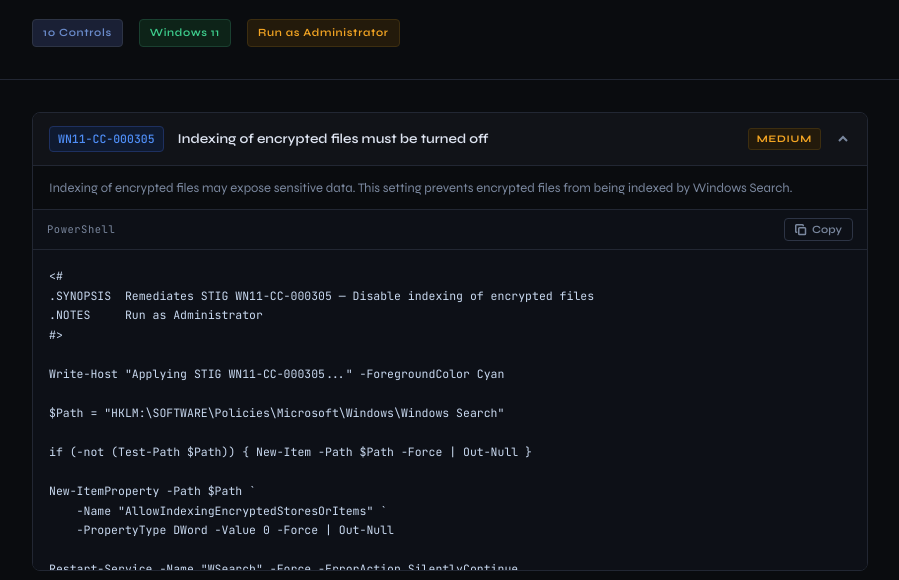
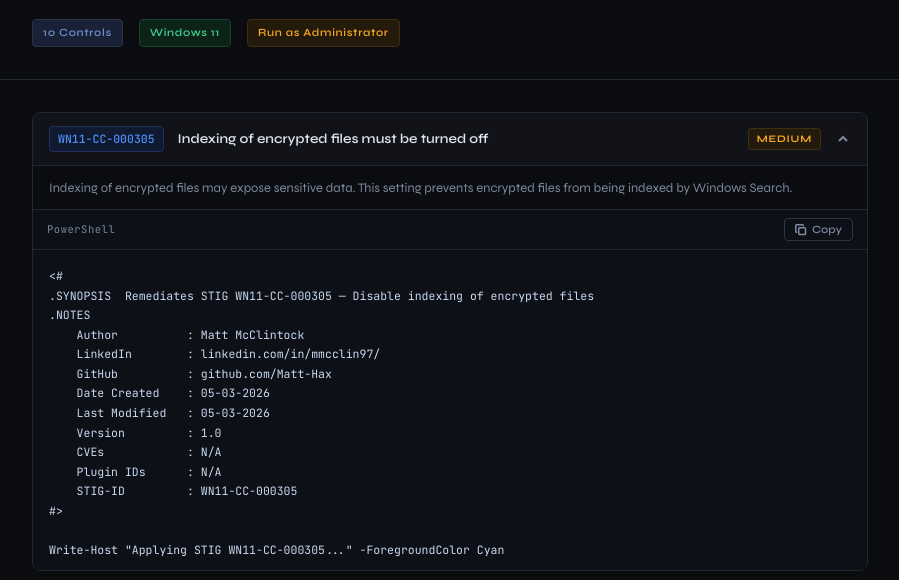
Before and after one commit to Matt-Hax/Programmatic-Vuln-Remediation, a plain HTML site: page index.html in a window 1280 px wide. Both pictures are taken after a click on the element 640 px from the left and 302 px from the top of the page. Shown: the part 163-743 px from the top of the page, without its empty margins (190-1089 px from the left). Drawn offline with Linux system fonts and the light colour scheme.

Commit message:
Update index.html

```diff
--- a/index.html
+++ b/index.html
@@ -331,7 +331,16 @@
                 </div>
 <pre><#
 .SYNOPSIS  Remediates STIG WN11-CC-000305 — Disable indexing of encrypted files
-.NOTES     Run as Administrator
+.NOTES
+    Author          : Matt McClintock
+    LinkedIn        : linkedin.com/in/mmcclin97/
+    GitHub          : github.com/Matt-Hax
+    Date Created    : 05-03-2026
+    Last Modified   : 05-03-2026
+    Version         : 1.0
+    CVEs            : N/A
+    Plugin IDs      : N/A
+    STIG-ID         : WN11-CC-000305
 #>
 
 Write-Host "Applying STIG WN11-CC-000305..." -ForegroundColor Cyan
@@ -379,7 +388,16 @@ if ($result.AllowIndexingEncryptedStoresOrItems -eq 0) {
                 </div>
 <pre><#
 .SYNOPSIS  Remediates STIG WN11-CC-000252 — Disable Windows Game Recording and Broadcasting
-.NOTES     Run as Administrator
+.NOTES
+    Author          : Matt McClintock
+    LinkedIn        : linkedin.com/in/mmcclin97/
+    GitHub          : github.com/Matt-Hax
+    Date Created    : 05-03-2026
+    Last Modified   : 05-03-2026
+    Version         : 1.0
+    CVEs            : N/A
+    Plugin IDs      : N/A
+    STIG-ID         : WN11-CC-000252
 #>
 
 Write-Host "Applying STIG WN11-CC-000252..." -ForegroundColor Cyan
@@ -428,7 +446,16 @@ if ($check1.AllowGameDVR -eq 0 -and $check2.GameDVR_Enabled -eq 0) {
                 </div>
 <pre><#
 .SYNOPSIS  Remediates STIG WN11-CC-000326 — Enable PowerShell Script Block Logging
-.NOTES     Run as Administrator
+.NOTES
+    Author          : Matt McClintock
+    LinkedIn        : linkedin.com/in/mmcclin97/
+    GitHub          : github.com/Matt-Hax
+    Date Created    : 05-03-2026
+    Last Modified   : 05-03-2026
+    Version         : 1.0
+    CVEs            : N/A
+    Plugin IDs      : N/A
+    STIG-ID         : WN11-CC-000326
 #>
 
 Write-Host "Applying STIG WN11-CC-000326..." -ForegroundColor Cyan
@@ -482,7 +509,16 @@ if ($check.EnableScriptBlockLogging -eq 1) {
                 </div>
 <pre><#
 .SYNOPSIS  Remediates STIG WN11-00-000160 — Disable SMBv1
-.NOTES     Date: 2026-05-03 | STIG ID: WN11-00-000160
+.NOTES
+    Author          : Matt McClintock
+    LinkedIn        : linkedin.com/in/mmcclin97/
+    GitHub          : github.com/Matt-Hax
+    Date Created    : 05-03-2026
+    Last Modified   : 05-03-2026
+    Version         : 1.0
+    CVEs            : N/A
+    Plugin IDs      : N/A
+    STIG-ID         : WN11-00-000160
 #>
 
 Write-Host "Checking SMBv1 status..." -ForegroundColor Cyan
@@ -528,7 +564,16 @@ Write-Host "Reboot may be required for full effect." -ForegroundColor Green</pre
                 </div>
 <pre><#
 .SYNOPSIS  Remediates STIG WN11-CC-000315 — Disable AlwaysInstallElevated
-.NOTES     Severity: CAT I (High) | Must run as Administrator
+.NOTES
+    Author          : Matt McClintock
+    LinkedIn        : linkedin.com/in/mmcclin97/
+    GitHub          : github.com/Matt-Hax
+    Date Created    : 05-03-2026
+    Last Modified   : 05-03-2026
+    Version         : 1.0
+    CVEs            : N/A
+    Plugin IDs      : N/A
+    STIG-ID         : WN11-CC-000315
 #>
 
 #Requires -RunAsAdministrator
@@ -579,7 +624,16 @@ Write-Host "Run 'gpupdate /force' to apply Group Policy changes." -ForegroundCol
                 </div>
 <pre><#
 .SYNOPSIS  Remediates STIG WN11-CC-000345 — Disable WinRM Basic Authentication
-.NOTES     Date: 2026-05-03
+.NOTES
+    Author          : Matt McClintock
+    LinkedIn        : linkedin.com/in/mmcclin97/
+    GitHub          : github.com/Matt-Hax
+    Date Created    : 05-03-2026
+    Last Modified   : 05-03-2026
+    Version         : 1.0
+    CVEs            : N/A
+    Plugin IDs      : N/A
+    STIG-ID         : WN11-CC-000345
 #>
 
 Write-Host "Disabling WinRM Basic Authentication..." -ForegroundColor Cyan
@@ -628,7 +682,16 @@ Write-Host "Restart WinRM service if required." -ForegroundColor Green</pre>
                 </div>
 <pre><#
 .SYNOPSIS  Remediates STIG WN11-AC-000010 — Account lockout threshold (max 3 attempts)
-.NOTES     CCI: CCI-000044 | Must run as Administrator | No reboot required
+.NOTES
+    Author          : Matt McClintock
+    LinkedIn        : linkedin.com/in/mmcclin97/
+    GitHub          : github.com/Matt-Hax
+    Date Created    : 05-03-2026
+    Last Modified   : 05-03-2026
+    Version         : 1.0
+    CVEs            : N/A
+    Plugin IDs      : N/A
+    STIG-ID         : WN11-AC-000010
 #>
 
 #Requires -RunAsAdministrator
@@ -706,7 +769,16 @@ if ($verified -ge 1 -and $verified -le $RequiredThreshold) {
                 </div>
 <pre><#
 .SYNOPSIS  Remediates STIG WN11-CC-000280 — RDP must always prompt for password
-.NOTES     Date: 2026-05-03 | STIG ID: WN11-CC-000280
+.NOTES
+    Author          : Matt McClintock
+    LinkedIn        : linkedin.com/in/mmcclin97/
+    GitHub          : github.com/Matt-Hax
+    Date Created    : 05-03-2026
+    Last Modified   : 05-03-2026
+    Version         : 1.0
+    CVEs            : N/A
+    Plugin IDs      : N/A
+    STIG-ID         : WN11-CC-000280
 #>
 
 Write-Host "Configuring RDP password prompt policy..." -ForegroundColor Cyan
@@ -749,7 +821,16 @@ if ($value -eq 1) {
                 </div>
 <pre><#
 .SYNOPSIS  Remediates STIG WN11-CC-000005 — Disable lock screen camera access
-.NOTES     CCI: CCI-000366 | Must run as Administrator
+.NOTES
+    Author          : Matt McClintock
+    LinkedIn        : linkedin.com/in/mmcclin97/
+    GitHub          : github.com/Matt-Hax
+    Date Created    : 05-03-2026
+    Last Modified   : 05-03-2026
+    Version         : 1.0
+    CVEs            : N/A
+    Plugin IDs      : N/A
+    STIG-ID         : WN11-CC-000005
 #>
 
 #Requires -RunAsAdministrator
@@ -805,7 +886,16 @@ if ($verify -eq $RequiredVal) {
                 </div>
 <pre><#
 .SYNOPSIS  Remediates STIG WN11-CC-000185 — Disable Autorun commands
-.NOTES     Run as Administrator
+.NOTES
+    Author          : Matt McClintock
+    LinkedIn        : linkedin.com/in/mmcclin97/
+    GitHub          : github.com/Matt-Hax
+    Date Created    : 05-03-2026
+    Last Modified   : 05-03-2026
+    Version         : 1.0
+    CVEs            : N/A
+    Plugin IDs      : N/A
+    STIG-ID         : WN11-CC-000185
 #>
 
 Write-Host "Applying STIG WN11-CC-000185..." -ForegroundColor Cyan
```
